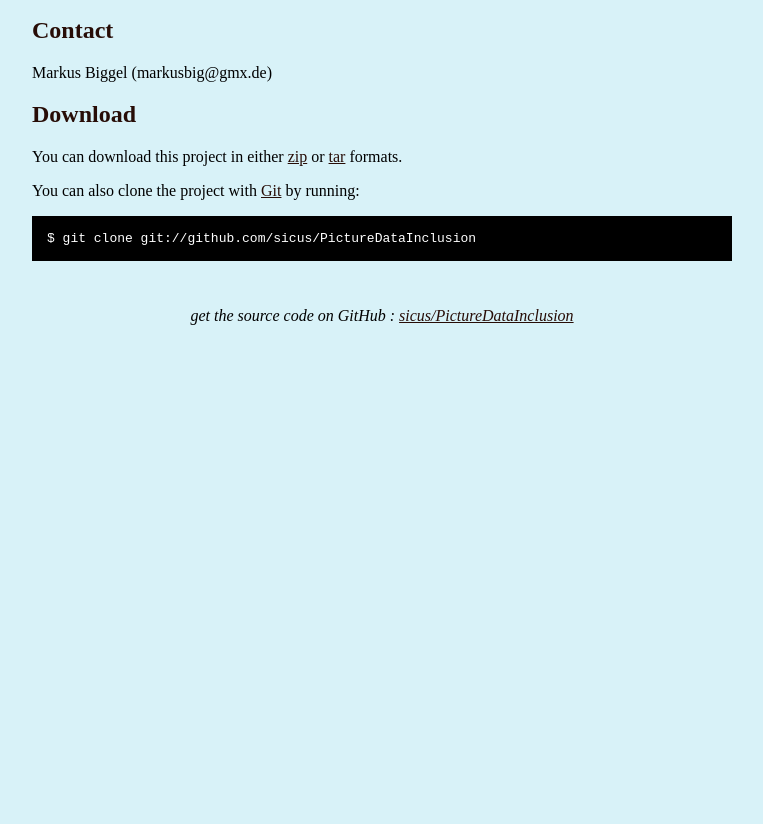
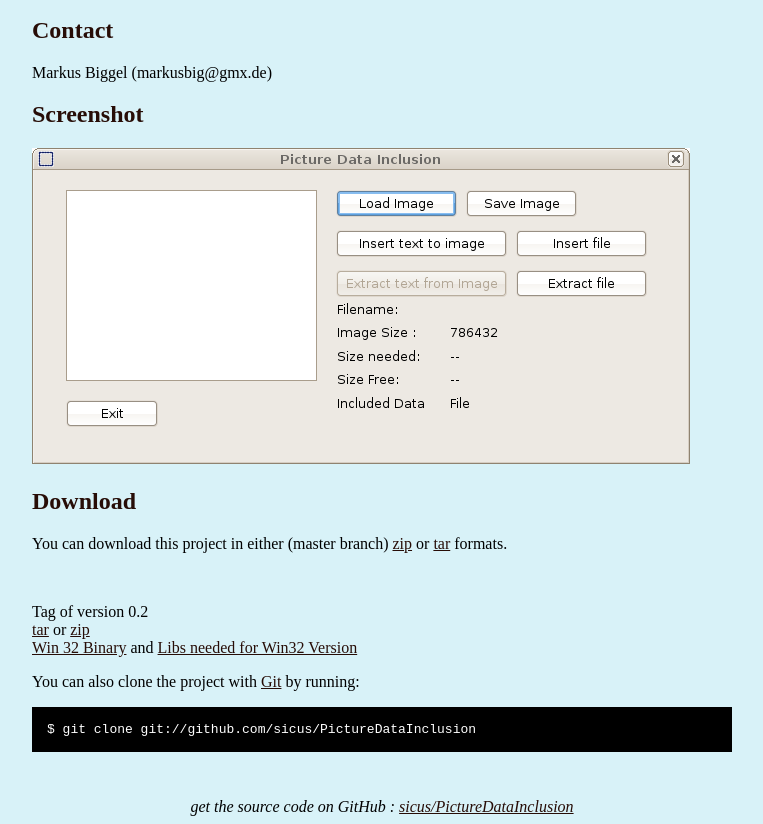
Before and after one commit to sicus/PictureDataInclusion, a plain HTML site: page index.html in a window 1280 px wide. Shown: the part 520-1344 px from the top of the page, without its empty margins (258-1021 px from the left). Before the commit the page ends 853 px from the top, so only its background shows below. Drawn offline with Linux system fonts and the light colour scheme.

Commit message:
Screenshot an Binary links included

```diff
--- a/index.html
+++ b/index.html
@@ -63,14 +63,23 @@
 <h2>Contact</h2>
 <p>Markus Biggel (markusbig@gmx.de)
 <br/>      </p>
+<h2>Screenshot</h2>
+<img src="screenshot.png"/><br/>
 
 
     <h2>Download</h2>
     <p>
-      You can download this project in either
+      You can download this project in either (master branch)
       <a href="http://github.com/sicus/PictureDataInclusion/zipball/master">zip</a> or
       <a href="http://github.com/sicus/PictureDataInclusion/tarball/master">tar</a> formats.
     </p>
+    <br/>
+    <p>Tag of version 0.2<br/>
+    <a href="http://github.com/sicus/PictureDataInclusion/tarball/v0.2">tar</a> or
+    <a href="http://github.com/sicus/PictureDataInclusion/zipball/v0.2">zip</a>
+    <br/>
+    <a href="http://github.com/downloads/sicus/PictureDataInclusion/win32_v0.2.rar">Win 32 Binary</a> and
+    <a href="http://github.com/downloads/sicus/PictureDataInclusion/libs.rar">Libs needed for Win32 Version</a>
     <p>You can also clone the project with <a href="http://git-scm.com">Git</a>
       by running:
       <pre>$ git clone git://github.com/sicus/PictureDataInclusion</pre>
```
Also changed, not shown: screenshot.png (added).
